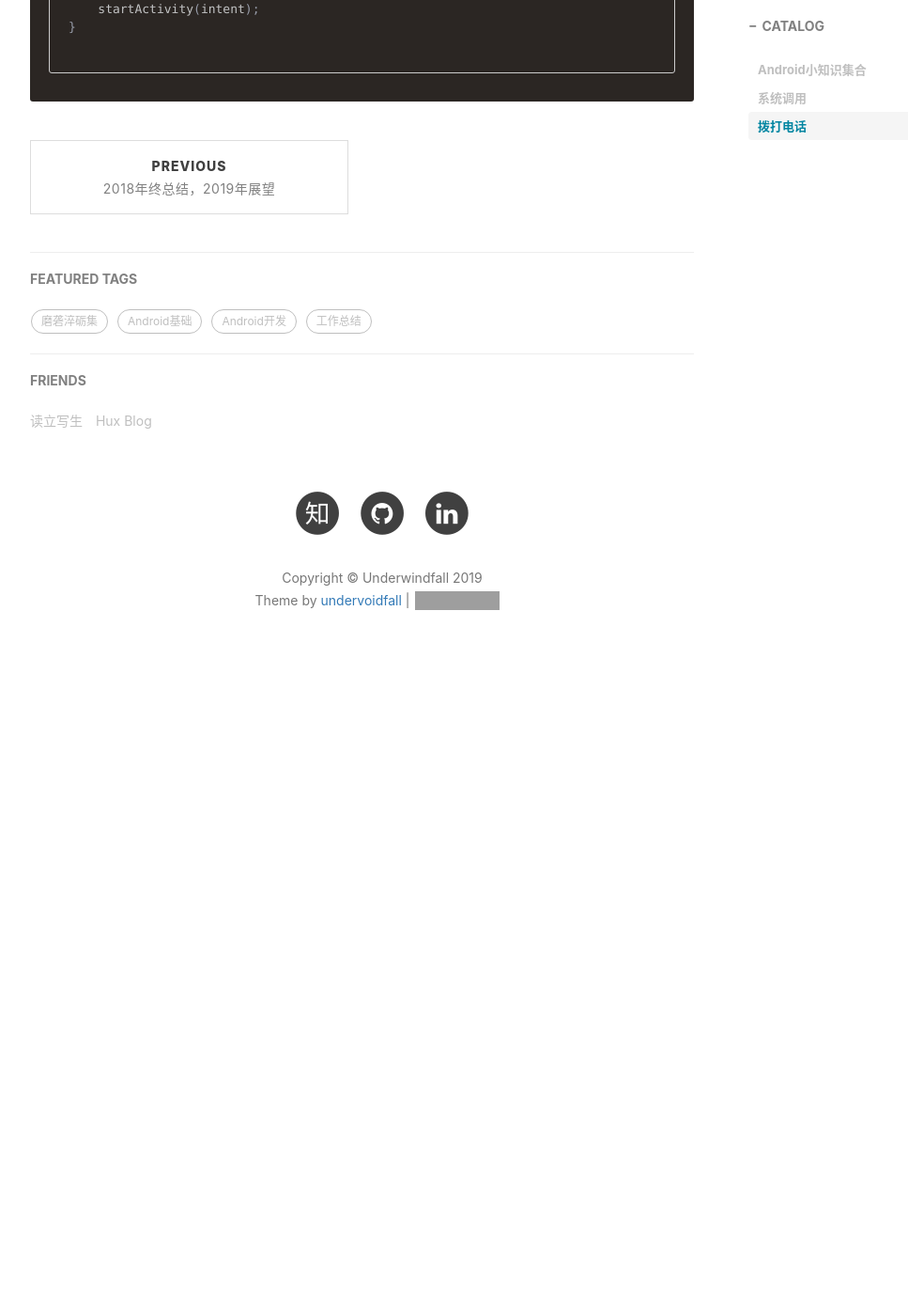
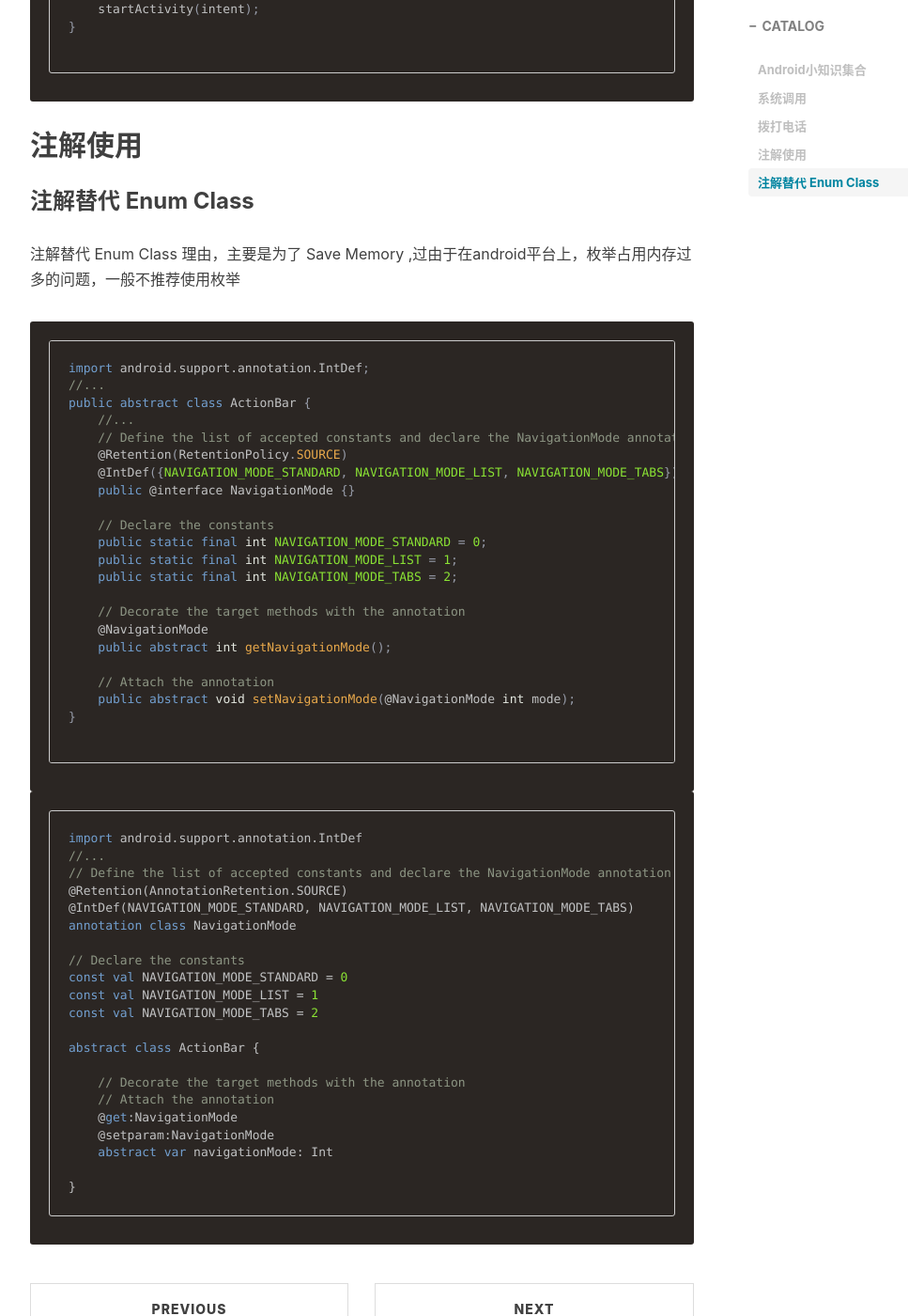
Before and after one commit to underwindfall/underwindfall.github.io, a Jekyll site: the page built from _posts/2019-01-22-Android小知识点.md, in a window 1280 px wide and 1400 px high, scrolled down 1588 px. Shown: the whole window at 94% size, without its empty margins (233-1200 px from the left). Built offline with Jekyll 4.4.1, drawn with Linux system fonts in a browser that asks for light colours; nearby versions of some CDN libraries; comment, search, counter and statistics services are not loaded; before the commit the page ends 2304 px from its top, so only the background shows below that; grey boxes are pictures that could not be loaded.

Commit message:
Annotation 替代Enum class

````diff
--- a/_posts/2019-01-22-Android小知识点.md
+++ b/_posts/2019-01-22-Android小知识点.md
@@ -56,3 +56,59 @@ public void callPhone(String phoneNum) {
 }
 
 ```
+
+
+## 注解使用
+
+### 注解替代 Enum Class
+
+注解替代 Enum Class 理由，主要是为了 Save Memory ,过由于在android平台上，枚举占用内存过多的问题，一般不推荐使用枚举
+
+```java
+import android.support.annotation.IntDef;
+//...
+public abstract class ActionBar {
+    //...
+    // Define the list of accepted constants and declare the NavigationMode annotation
+    @Retention(RetentionPolicy.SOURCE)
+    @IntDef({NAVIGATION_MODE_STANDARD, NAVIGATION_MODE_LIST, NAVIGATION_MODE_TABS})
+    public @interface NavigationMode {}
+
+    // Declare the constants
+    public static final int NAVIGATION_MODE_STANDARD = 0;
+    public static final int NAVIGATION_MODE_LIST = 1;
+    public static final int NAVIGATION_MODE_TABS = 2;
+
+    // Decorate the target methods with the annotation
+    @NavigationMode
+    public abstract int getNavigationMode();
+
+    // Attach the annotation
+    public abstract void setNavigationMode(@NavigationMode int mode);
+}
+
+```
+
+```kotlin
+import android.support.annotation.IntDef
+//...
+// Define the list of accepted constants and declare the NavigationMode annotation
+@Retention(AnnotationRetention.SOURCE)
+@IntDef(NAVIGATION_MODE_STANDARD, NAVIGATION_MODE_LIST, NAVIGATION_MODE_TABS)
+annotation class NavigationMode
+
+// Declare the constants
+const val NAVIGATION_MODE_STANDARD = 0
+const val NAVIGATION_MODE_LIST = 1
+const val NAVIGATION_MODE_TABS = 2
+
+abstract class ActionBar {
+
+    // Decorate the target methods with the annotation
+    // Attach the annotation
+    @get:NavigationMode
+    @setparam:NavigationMode
+    abstract var navigationMode: Int
+
+}
+```
````
Also changed, not shown: _posts/2019-01-06-2018年终总结2019年展望.md (+1 -1 lines), _posts/2019-01-23-Kotlin小知识点.md (added, +28 -0 lines), img/kotlin.jpg (added).
